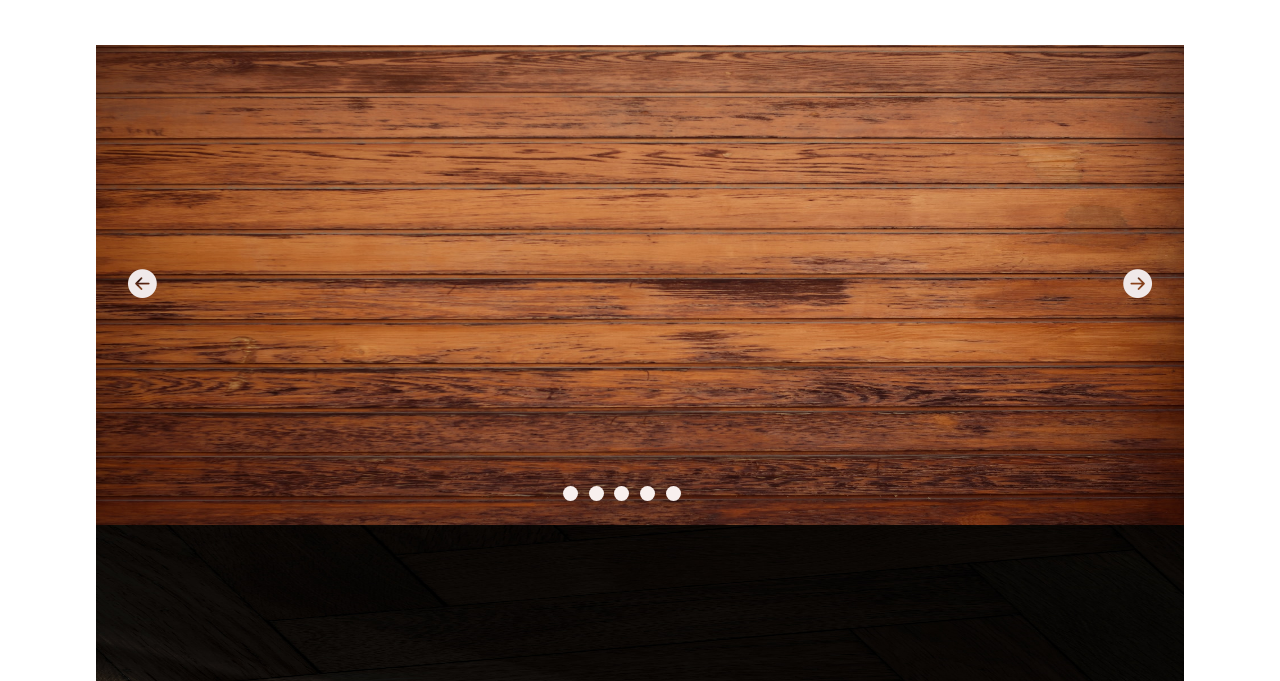
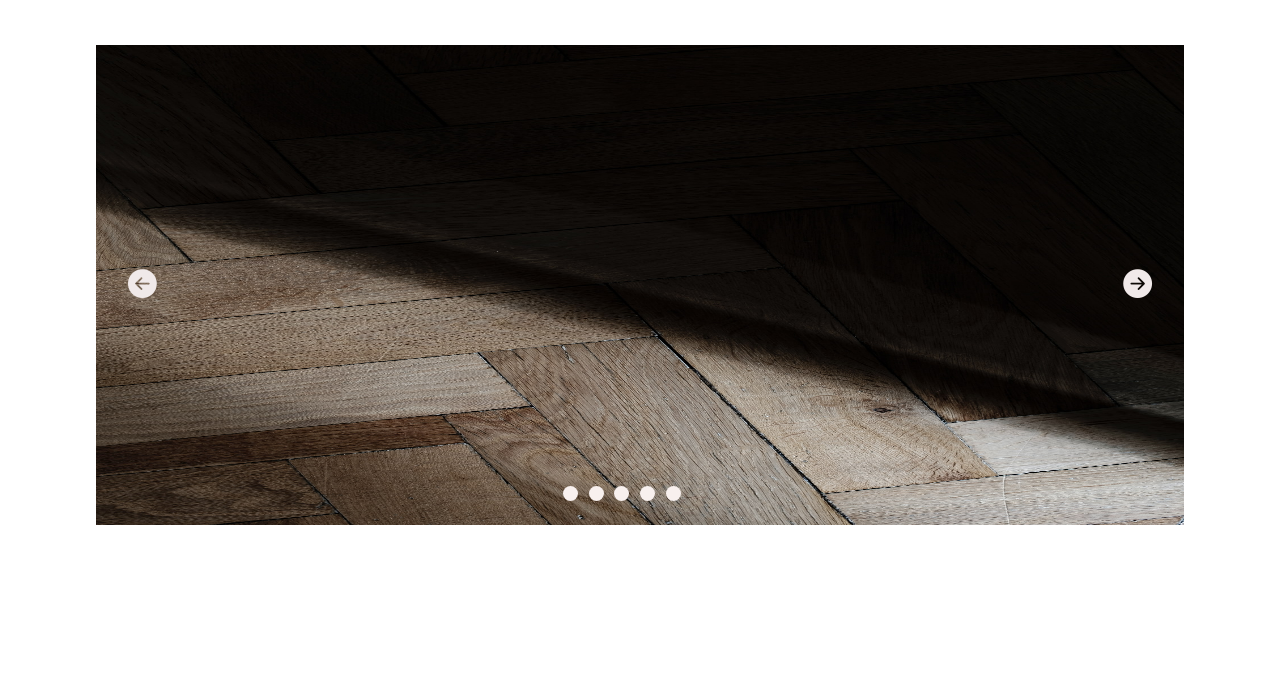
Before and after one commit to Razieh-Abedi/timing-slider, a plain HTML site: page index.html in a window 1280 px wide. Both pictures are taken after a click on the icon 1137 px from the left and 381 px from the top of the page. Shown: the part 99-780 px from the top of the page. Drawn offline with nearby package versions, Linux system fonts and the light colour scheme.

```diff
--- a/assets/css/style.css
+++ b/assets/css/style.css
@@ -10,6 +10,7 @@ h1 {
   margin: auto;
 }
 #sample-works img {
+  display: none;
   width: 100%;
   height: 100%;
 }
--- a/assets/js/app.js
+++ b/assets/js/app.js
@@ -1,26 +1,34 @@
 ////////*****change slides by clicking on arrows*******//////
 let sliderImgs = document.querySelectorAll(".slider-img");
+let index = 0;
+sliderImgs[index].style.display = "block";
+// changing slides by clicking on the right arrow/////
 document.getElementById("next-btn").addEventListener("click", () => {
-  let sliderImgTemp = sliderImgs[0];
-  let sliderToShow;
-  for (let index = 0; index < sliderImgs.length; index++) {
-    if (sliderImgs[index] == sliderImgTemp) {
-      sliderImgs[index].style.display = "none";
-      sliderImgs[index].style.display = "block";
-      sliderImgTemp++;
-    }
-    // sliderImgs[index].style.display = "none";
-    // sliderImgs[0].style.display = "block";
-    // sliderImgTemp += sliderImgs[index].style.display = "block";
+  /////*******loop through the slides////
+  sliderImgs[index].style.display = "none"; //current
+  index++;
+  if (index >= sliderImgs.length) {
+    index = 0;
   }
+  sliderImgs[index].style.display = "block"; //next
+  //*******/ slides stop at the last image////
+  // if (index < sliderImgs.length-1) {
+  //   sliderImgs[index].style.display = "none";
+  //   index++;
+  //   sliderImgs[index].style.display = "block";
+  // }
 });
-
-document.getElementById("previous-btn").addEventListener("click", () => {
-  for (let index = 0; index < sliderImgs.length; index++) {
-    sliderImgs[index].style.display = "none";
-    sliderImgs[0].style.display = "block";
-  }
-});
+// changing slides by clicking on the left arrow/////
+// document.getElementById("previous-btn").addEventListener("click", () => {
+//   sliderImgs[index].style.display = "none";
+//   index = sliderImgs.length;
+//   sliderImgs[index].style.display = "block";
+//   index--;
+//   if ((index = sliderImgs[0])) {
+//     index = sliderImgs.length + 1;
+//   }
+//   sliderImgs[index].style.display = "block";
+// });
 
 ////********change slides and the opacity of indicators by clicking on indicators******//////
 // document
@@ -31,6 +39,7 @@ document.getElementById("previous-btn").addEventListener("click", () => {
 //       sliderImgs[0].style.display = "block";
 //     }
 //   });
+
 document.getElementById("indicator-btn1").addEventListener("click", () => {
   let indicatorBtns = document.getElementsByClassName("indicator-btn");
   for (let index = 0; index < sliderImgs.length; index++) {
@@ -42,3 +51,8 @@ document.getElementById("indicator-btn1").addEventListener("click", () => {
     indicatorBtns[0].style.opacity = "1";
   }
 });
+
+// let indicatorBtns = document.getElementsByClassName("indicator-btn");
+// indicatorBtns.forEach(element => {
+//     element.addEventListener
+// });
--- a/index.html
+++ b/index.html
@@ -25,6 +25,8 @@
           src="assets/images/flooring1.jpg"
           alt="sample flooring work1"
           class="slider-img"
+          aria-controls="indicator-btn1"
+          id="img1"
         />
         <img
           src="assets/images/flooring2.jpg"
@@ -58,6 +60,7 @@
       <button
         class="indicator-btn rounded-circle position-absolute"
         id="indicator-btn1"
+        aria-labelledby="img1"
       ></button>
       <button
         class="indicator-btn rounded-circle position-absolute"
```
